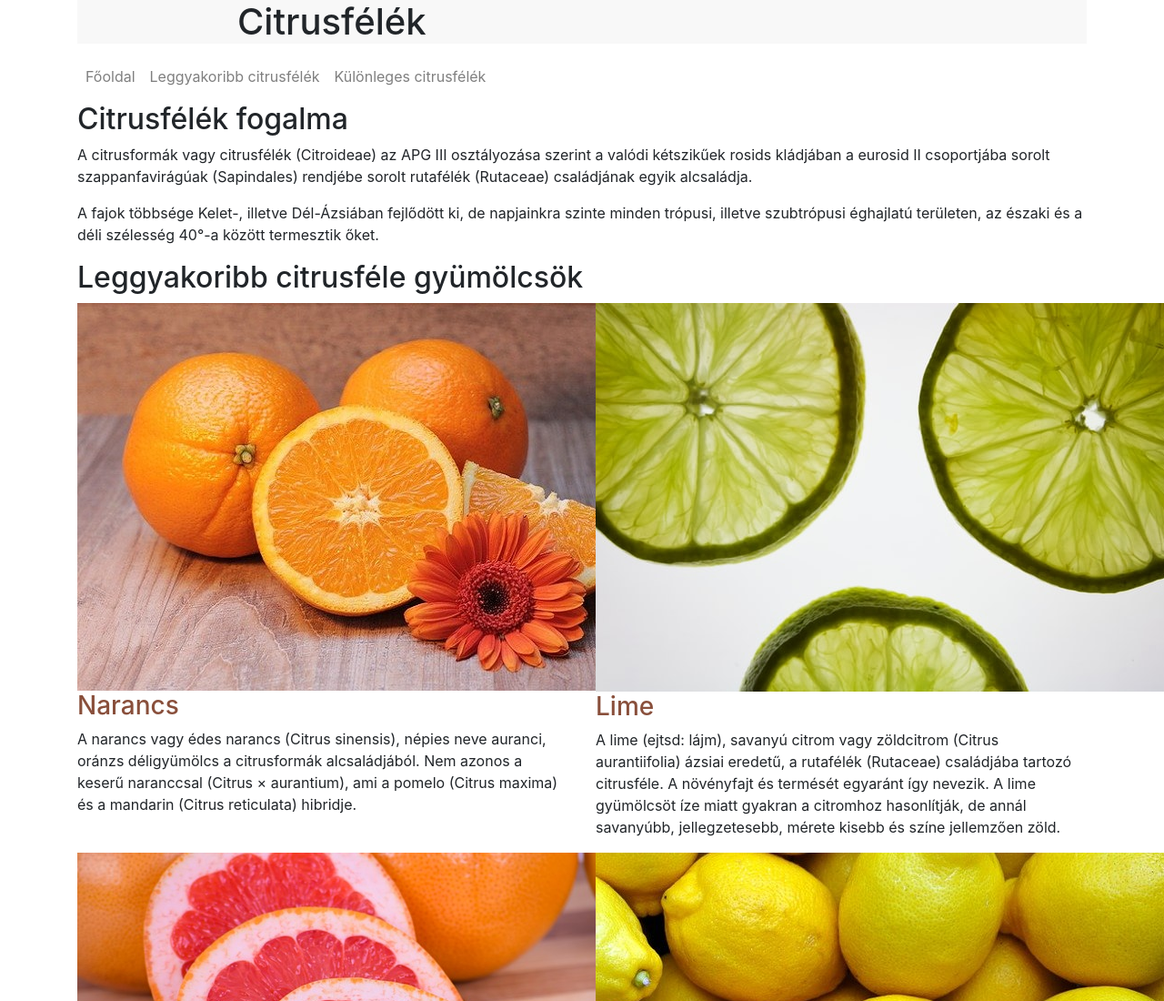
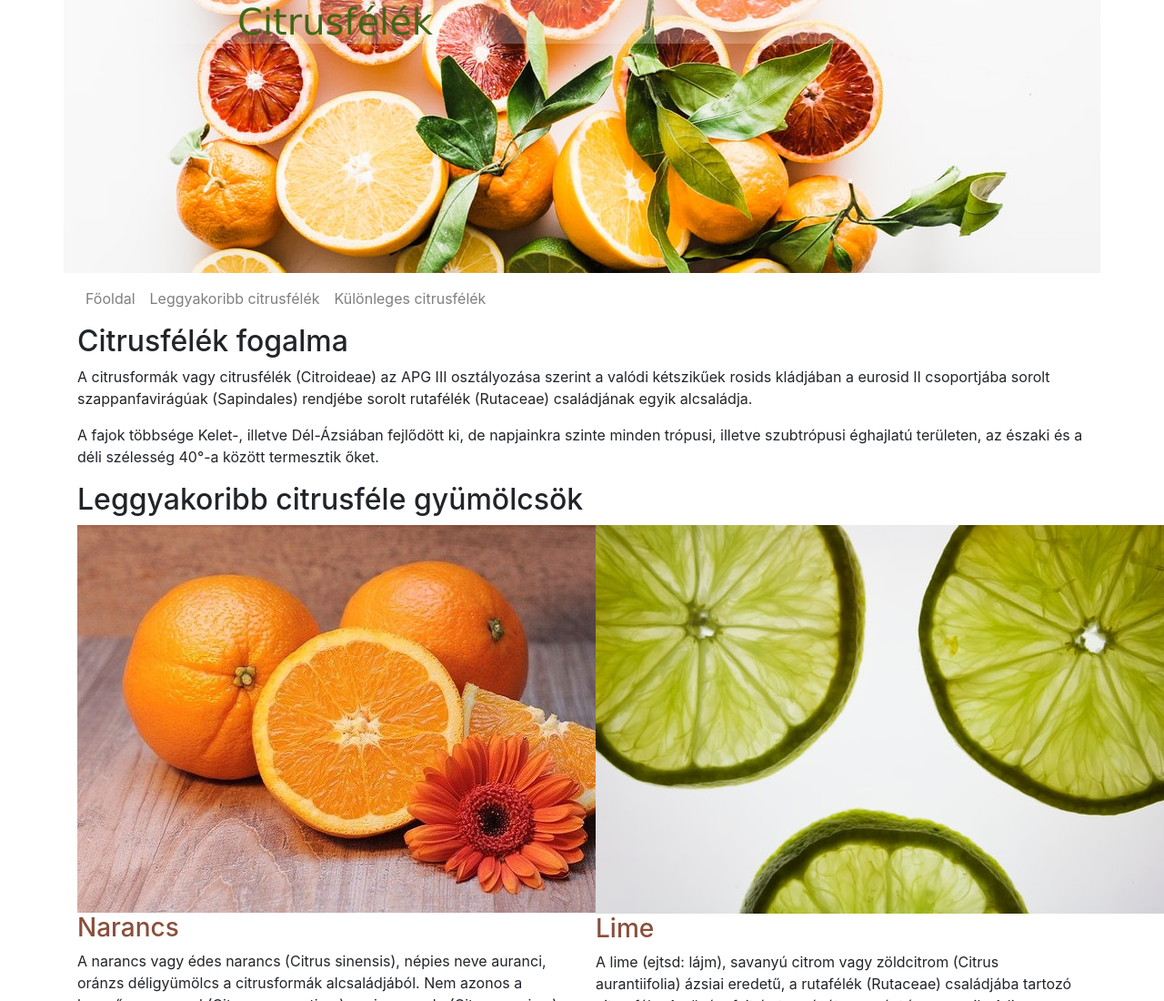
Before and after one commit to benxxs20/09b_Citrus, a plain HTML site: page index.html in a window 1280 px wide. Shown: the top 1100 px of the page at 91% size. Drawn offline with Linux system fonts and the light colour scheme.

Commit message:
feladat 4

```diff
--- a/css/style.css
+++ b/css/style.css
@@ -1,12 +1,19 @@
 
 header{
     background-position: center center;
+    background-image: url(/img/bg2.jpg);
+    height: 300px;
 }
 
 h1{
-    background-color: rgb(248, 248, 248);
+    background-color: rgba(248, 248, 248,25%);
     margin-top: 80px;
     padding-left: 11rem;
+    font-family: Verdana;
+    color: #416618;
+    font-weight:bold
+
+
 }
 
 h2{
```
